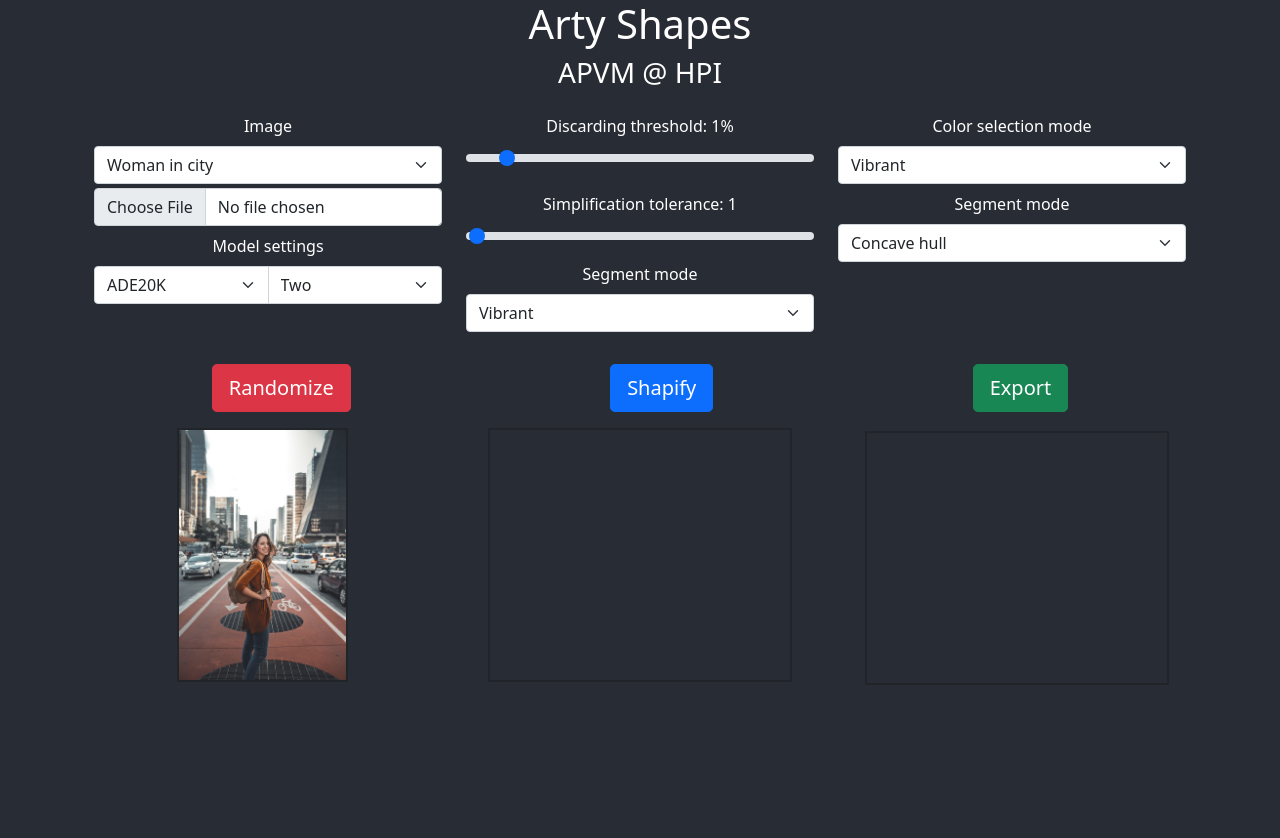
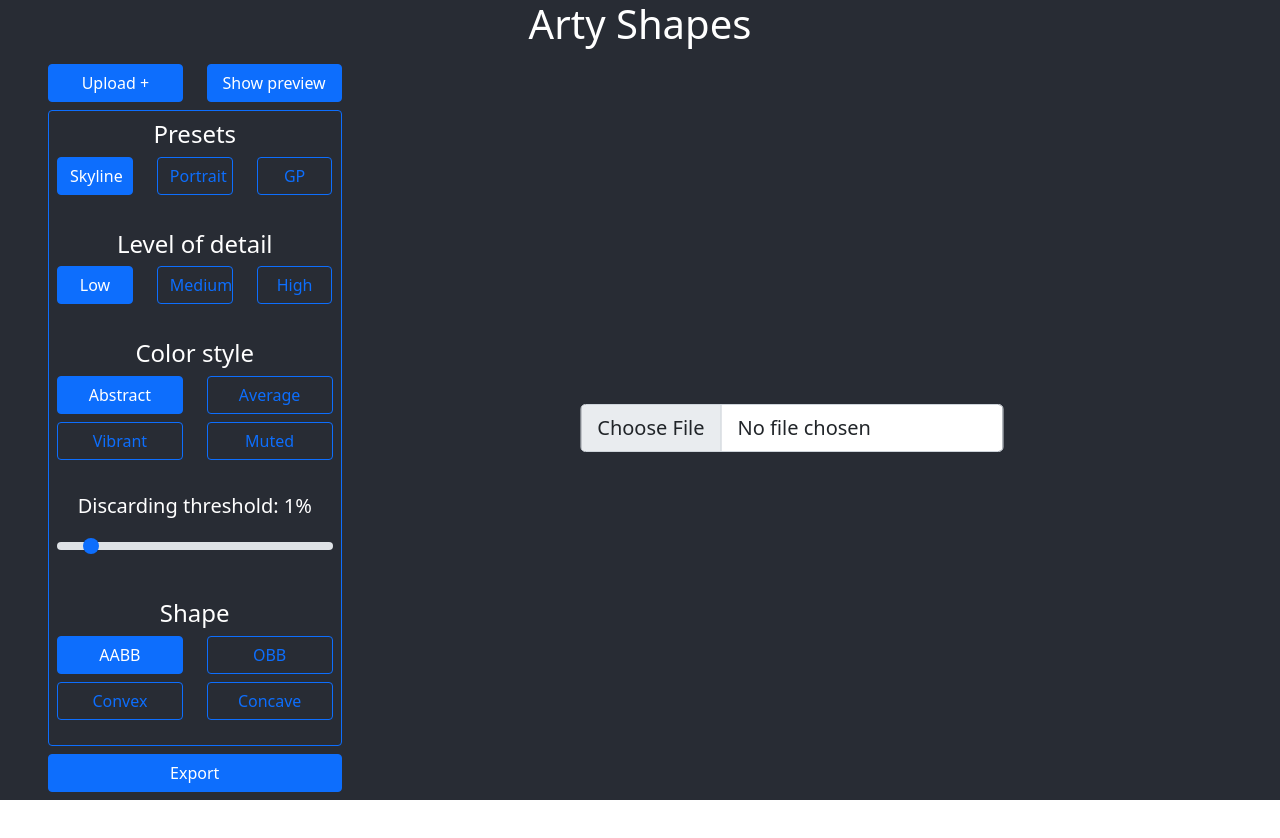
Before and after one commit to gwauge/arty-shapes, a React (Create React App) app: page / in a window 1280 px wide. Shown: the top 838 px of the page. After the commit the page ends 800 px from the top, so only its background shows below. Built offline with nearby package versions, Linux system fonts and the light colour scheme; the HTML template or start-up script is replaced by a standard one.

Commit message:
Feat: start work on revamped UI

```diff
--- a/src/App.tsx
+++ b/src/App.tsx
@@ -11,8 +11,9 @@ const TOLERANCE = 1;
 
 function App() {
 
+  const [img, setImg] = React.useState<string | null>(null);
+  const [showPreview, setShowPreview] = React.useState(false);
   const [imageChanged, setImageChanged] = React.useState(true);
-  const [img, setImg] = React.useState(TEST_IMG);
   const [discard, setDiscard] = React.useState(DISCARD_THRESHOLD);
   const [tolerance, setTolerance] = React.useState(TOLERANCE);
 
@@ -20,210 +21,181 @@ function App() {
     <div className="App">
       <header className="App-header">
         <h1>Arty Shapes</h1>
-        <h3>APVM @ HPI</h3>
       </header>
 
-      <main>
+      <main className='mx-5 my-2'>
+        {/* left side */}
+        <div
+          id="parameter-container"
+          className='d-flex flex-column gap-2'
+          style={{ gridArea: "parameter" }}
+        >
 
-        <div className='container-lg' style={{ minHeight: "100vh" }}>
-          <div className='row align-items-strech justify-content-center'>
+          <div id="button-container" className='row'>
+            <div className="col-6">
+              <button className='btn btn-primary w-100'>Upload +</button>
+            </div>
+            <div className="col-6">
+              <button
+                className='btn btn-primary w-100'
+                onClick={() => setShowPreview(!showPreview)}
+              >Show {showPreview ? "original" : "preview"}</button>
+            </div>
+          </div>
 
-            {/* interactive elements */}
-            <div className='col-12 row justify-content-between my-3'>
-              <div className='col-md-4'>
-                {/* image selection */}
-                <div>
-                  <label className='form-label'>Image</label>
-                  <select defaultValue={img} className='form-select' id='input-image' onChange={e => {
-                    setImg(parseInt(e.target.value));
-                    setImageChanged(true);
-                  }}>
-                    <option value={1}>Woman in city</option>
-                    <option value={2}>Kitchen</option>
-                    <option value={3}>Train</option>
-                    <option value={4}>Landscape</option>
-                    <option value={5}>Portrait</option>
-                  </select>
-
-                  <input className='form-control mt-1' type="file" accept='image/*' onChange={e => {
-                    const target_element = document.getElementById("img-input") as HTMLImageElement;
-
-                    const files = e.target.files;
-                    if (files && files?.length > 0) target_element.src = URL.createObjectURL(files[0]);
-                    else console.log("No file selected");
-
-                    setImageChanged(true);
-                  }} />
+          <div
+            id="middle"
+            className='flex-grow-1 border rounded border-primary d-flex flex-column justify-content-around px-2'
+          >
+            <div className='mb-3'>
+              <h4>Presets</h4>
+              <div className='row'>
+                <div className='col-4'>
+                  <input type="radio" className="btn-check" name="options-preset" id="preset-skyline" autoComplete="off" defaultChecked />
+                  <label className="btn btn-outline-primary w-100" htmlFor="preset-skyline">Skyline</label>
                 </div>
 
-                {/* model settings */}
-                <div className='mt-2'>
-                  <label className='form-label'>Model settings</label>
-                  <div className="input-group">
-                    <select
-                      className="form-select"
-                      id="input-modelName"
-                      title="Model to use for semantic segmentation"
-                      defaultValue={"ade20k"}
-                      onChange={e => setImageChanged(true)}
-                    >
-                      <option value="ade20k">ADE20K</option>
-                      <option value="pascal">Pascal</option>
-                      <option value="cityscapes">CityScapes</option>
-                    </select>
-                    <select
-                      className="form-select"
-                      id="input-quantizationBytes"
-                      title="Number of quantization bytes to use for semantic segmentation"
-                      defaultValue={"2"}
-                      onChange={e => setImageChanged(true)}
-                    >
-                      <option value="1">One</option>
-                      <option value="2">Two</option>
-                      <option value="4">Disable</option>
-                    </select>
-                  </div>
+                <div className='col-4'>
+                  <input type="radio" className="btn-check" name="options-preset" id="preset-portrait" autoComplete="off" />
+                  <label className="btn btn-outline-primary w-100" htmlFor="preset-portrait">Portrait</label>
+                </div>
+
+                <div className='col-4'>
+                  <input type="radio" className="btn-check" name="options-preset" id="preset-gp" autoComplete="off" />
+                  <label className="btn btn-outline-primary w-100" htmlFor="preset-gp">GP</label>
                 </div>
               </div>
+            </div>
 
-              <div className='col-md-4 mt-2 mt-md-0'>
-                {/* discarding threshold */}
-                <div>
-                  <label className='form-label' htmlFor='input-discard'>Discarding threshold: {Math.floor(discard * 100)}%</label>
-                  <input
-                    id="input-discard"
-                    className='form-range'
-                    type="range"
-                    min={0} max={0.1} step={0.01}
-                    defaultValue={discard}
-                    onChange={e => setDiscard(parseFloat(e.target.value))}
-                    title="Discard elements whose bounding box area is less than the specified value of the total image area"
-                  />
+            <div className='mb-3'>
+              <h4>Level of detail</h4>
+              <div className='row'>
+                <div className='col-4'>
+                  <input type="radio" className="btn-check" name="options-lod" id="lod-low" autoComplete="off" defaultChecked />
+                  <label className="btn btn-outline-primary w-100" htmlFor="lod-low">Low</label>
                 </div>
 
-                {/* tolerance */}
-                <div className='mt-3'>
-                  <label className='form-label' htmlFor='input-tolerance'>Simplification tolerance: {tolerance}</label>
-                  <input
-                    id="input-tolerance"
-                    className='form-range'
-                    type="range"
-                    min={0} max={100} step={1}
-                    defaultValue={tolerance}
-                    onChange={e => setTolerance(parseInt(e.target.value))}
-                    title="Tolerance used for shape simplification (see shapify.js)"
-                  />
+                <div className='col-4'>
+                  <input type="radio" className="btn-check" name="options-lod" id="lod-medium" autoComplete="off" />
+                  <label className="btn btn-outline-primary w-100" htmlFor="lod-medium">Medium</label>
                 </div>
 
-                {/* vibrant mode */}
-                <div className='mt-2'>
-                  <label className='form-label' htmlFor='input-vibrant'>Segment mode</label>
-                  <select id='input-vibrant' className='form-select' defaultValue={"Vibrant"}>
-                    <option value="Vibrant">Vibrant</option>
-                    <option value="LightVibrant">Light Vibrant</option>
-                    <option value="DarkVibrant">Dark Vibrant</option>
-                    <option value="Muted">Muted</option>
-                    <option value="DarkMuted">Dark Muted</option>
-                    <option value="LightMuted">Light Muted</option>
-                  </select>
+                <div className='col-4'>
+                  <input type="radio" className="btn-check" name="options-lod" id="lod-high" autoComplete="off" />
+                  <label className="btn btn-outline-primary w-100" htmlFor="lod-high">High</label>
                 </div>
               </div>
+            </div>
 
-              <div className='col-md-4 mt-2 mt-md-0'>
-                {/* color mode */}
-                <div className=''>
-                  <label className='form-label' htmlFor='input-color'>Color selection mode</label>
-                  <select id='input-color' className='form-select' defaultValue={"vibrant"}>
-                    <option value="average">Average</option>
-                    <option value="average-oklab">Average Oklab</option>
-                    <option value="root">Root</option>
-                    <option value="center">Center</option>
-                    <option value="segmentation">Segmentation</option>
-                    <option value="representative">Representative</option>
-                    <option value="mondrian">Mondrian</option>
-                    <option value="cluster">Cluster (very slow!)</option>
-                    <option value="vibrant">Vibrant</option>
-                  </select>
+            <div className='mb-3'>
+              <h4>Color style</h4>
+              <div className='row gap-y-1'>
+                <div className='col-6 mb-2'>
+                  <input type="radio" className="btn-check" name="options-color" id="color-abstract" autoComplete="off" defaultChecked />
+                  <label className="btn btn-outline-primary w-100" htmlFor="color-abstract">Abstract</label>
                 </div>
 
-                {/* segmentation mode */}
-                <div className='mt-2'>
-                  <label className='form-label' htmlFor='input-segmentation'>Segment mode</label>
-                  <select id='input-segmentation' className='form-select' defaultValue={"concave"}>
-                    <option value="aabb">Axis-aligned bounding box</option>
-                    <option value="convex">Convex hull</option>
-                    <option value="concave">Concave hull</option>
-                    <option value="oabb">Object-aligned bounding box</option>
-                  </select>
+                <div className='col-6 mb-2'>
+                  <input type="radio" className="btn-check" name="options-color" id="color-average" autoComplete="off" />
+                  <label className="btn btn-outline-primary w-100" htmlFor="color-average">Average</label>
                 </div>
 
+                <div className='col-6'>
+                  <input type="radio" className="btn-check" name="options-color" id="color-vibrant" autoComplete="off" />
+                  <label className="btn btn-outline-primary w-100" htmlFor="color-vibrant">Vibrant</label>
+                </div>
+
+                <div className='col-6'>
+                  <input type="radio" className="btn-check" name="options-color" id="color-muted" autoComplete="off" />
+                  <label className="btn btn-outline-primary w-100" htmlFor="color-muted">Muted</label>
+                </div>
               </div>
-
-            </div>
-            <div className='mt-3 d-flex justify-content-around'>
-              <button className='btn btn-lg btn-danger' onClick={e => {
-                e.preventDefault();
-
-                randomizeSelect('input-color');
-                randomizeSelect('input-segmentation');
-
-                // randomize simplify.js tolerance value
-                const MAX_RANDOM_TOLERANCE = 15;
-                const tolerance = document.getElementById('input-tolerance') as HTMLInputElement;
-                tolerance.value = Math.floor(Math.random() * MAX_RANDOM_TOLERANCE).toString();
-                setTolerance(parseInt(tolerance.value)); // update state
-
-                (document.getElementById("btn-shapify") as HTMLButtonElement).click();
-              }}>Randomize</button>
-
-              <button className='btn btn-lg btn-primary' id="btn-shapify" onClick={e => {
-                shapify(imageChanged);
-                setImageChanged(false);
-              }}>Shapify</button>
-
-              <button className='btn btn-lg btn-success' onClick={e => {
-                e.preventDefault();
-                function download(filename: string, content: string) {
-                  var element = document.createElement('a');
-                  element.setAttribute('href', 'data:text/plain;charset=utf-8,' + encodeURIComponent(content));
-                  element.setAttribute('download', filename);
-
-                  element.style.display = 'none';
-                  document.body.appendChild(element);
-
-                  element.click();
-
-                  document.body.removeChild(element);
-                }
-
-                // Start file download.
-                if (ascanvas) download("artyshapes.svg", ascanvas.toSVG());
-                else alert("Canvas is not ready yet!");
-              }}>Export</button>
             </div>
 
-            {/* input, segmentation, output */}
-            <div className='row g-2'>
-              {/* images */}
-              <div className='col-12 col-xl-4 flex-shrink-0'>
-                <img src={`input/${img}.jpg`} alt="Source" height={HEIGHT} className='border border-dark border-2' id='img-input' />
-              </div>
-              <div className='col-12 col-xl-4 flex-shrink-0'>
-                <canvas id="seg-canvas" className='border border-dark border-2 m-auto' height={250} />
-                {/* <img src={`segmentation/${img}.png`} alt="Segmentation" height={HEIGHT} className='border border-dark border-2' id='img-segmentation' /> */}
-              </div>
+            {/* discarding threshold */}
+            <div className='mb-3'>
+              <label className='form-label' htmlFor='input-discard'>
+                <h5>Discarding threshold: {Math.floor(discard * 100)}%</h5>
+              </label>
+              <input
+                id="input-discard"
+                className='form-range'
+                type="range"
+                min={0} max={0.1} step={0.01}
+                defaultValue={discard}
+                onChange={e => setDiscard(parseFloat(e.target.value))}
+                title="Discard elements whose bounding box area is less than the specified value of the total image area"
+              />
+            </div>
 
-              {/* canvas */}
-              <div className='col-12 col-xl-4 flex-shrink-0 d-flex justify-content-center'>
-                <canvas id="as-canvas" className='border border-dark border-2 m-auto' height={250} />
+            <div className='mb-3'>
+              <h4>Shape</h4>
+              <div className='row gap-y-1'>
+                <div className='col-6 mb-2'>
+                  <input type="radio" className="btn-check" name="options-shape" id="shape-aabb" autoComplete="off" defaultChecked />
+                  <label className="btn btn-outline-primary w-100" htmlFor="shape-aabb">AABB</label>
+                </div>
+
+                <div className='col-6 mb-2'>
+                  <input type="radio" className="btn-check" name="options-shape" id="shape-obb" autoComplete="off" />
+                  <label className="btn btn-outline-primary w-100" htmlFor="shape-obb">OBB</label>
+                </div>
+
+                <div className='col-6'>
+                  <input type="radio" className="btn-check" name="options-shape" id="shape-convex" autoComplete="off" />
+                  <label className="btn btn-outline-primary w-100" htmlFor="shape-convex">Convex</label>
+                </div>
+
+                <div className='col-6'>
+                  <input type="radio" className="btn-check" name="options-shape" id="shape-concave" autoComplete="off" />
+                  <label className="btn btn-outline-primary w-100" htmlFor="shape-concave">Concave</label>
+                </div>
               </div>
             </div>
 
           </div>
+
+          <div id="export-container">
+            <button className='btn btn-primary w-100'>Export</button>
+          </div>
+
         </div>
 
-      </main >
-    </div >
+
+        {/* right side */}
+        <div
+          id="image-preview-container"
+          style={{ gridArea: "preview", position: "relative" }}
+        >
+          {/* canvas */}
+          {img ?
+            <>
+              <canvas
+                id="as-canvas"
+                className='border border-dark border-2 m-auto'
+                height={250}
+                style={{ display: showPreview ? "inherit" : "none" }}
+              />
+              <img src={img} style={{ display: showPreview ? "none" : "inherit" }} />
+            </> :
+            <div className='center'>
+              <div>
+                {/* <label htmlFor="formFileLg" className="form-label">Large file input example</label> */}
+                <input className="form-control form-control-lg" id="formFileLg" type="file" onChange={e => {
+                  const t = e.target as HTMLInputElement;
+                  if (t.files && t.files.length > 0) {
+                    const f = t.files[0];
+                    setImg(URL.createObjectURL(f));
+                  }
+                }} />
+              </div>
+            </div>
+          }
+        </div>
+
+      </main>
+    </div>
+
   );
 }
 
--- a/src/styles/App.css
+++ b/src/styles/App.css
@@ -2,13 +2,34 @@
   text-align: center;
   background-color: #282c34;
   color: white;
+  min-height: 100vh;
+  display: flex;
+  flex-direction: column;
 }
 
 .App-header {
-  /* min-height: 100vh; */
   display: flex;
   flex-direction: column;
   align-items: center;
   justify-content: center;
   /* font-size: calc(10px + 2vmin); */
 }
+
+main {
+  flex-grow: 1;
+  display: grid;
+  grid-template-areas:
+    "parameter preview";
+  grid-template-columns: 1fr 3fr;
+  grid-template-rows: 1fr;
+  grid-gap: 10px;
+}
+
+.center {
+  margin: 0;
+  position: absolute;
+  top: 50%;
+  left: 50%;
+  -ms-transform: translate(-50%, -50%);
+  transform: translate(-50%, -50%);
+}
```
